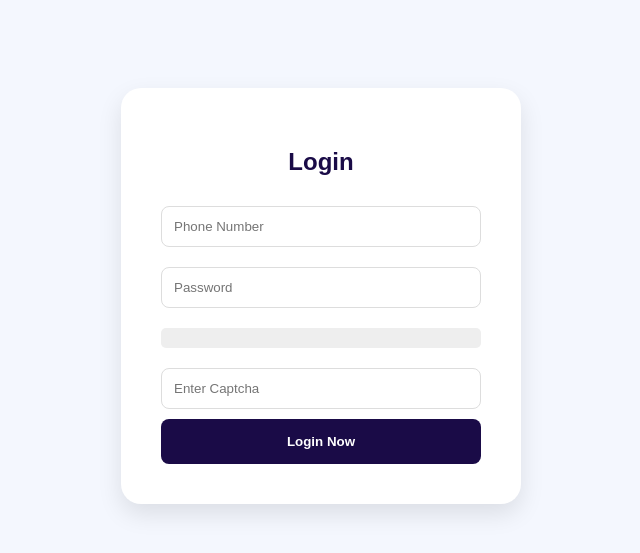
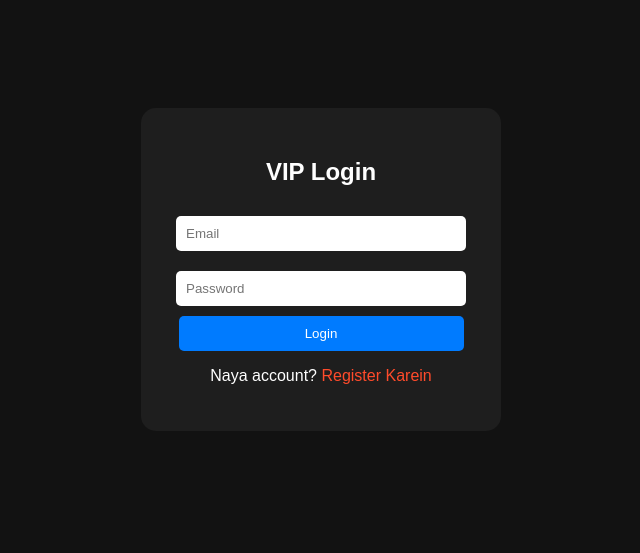
Before and after one commit to raoyugalyadav4554-ship-it/my-vip-login, a Flask app: page / in a window 1280 px wide. Shown: the top 553 px of the page, without its empty margins (319-959 px from the left). Run offline with Flask 3, Linux system fonts and the light colour scheme.

Commit message:
Revamp login page for VIP users

```diff
--- a/templates/login.html
+++ b/templates/login.html
@@ -1,26 +1,24 @@
 <!DOCTYPE html>
 <html>
 <head>
-    <title>Login</title>
+    <title>VIP Login</title>
     <style>
-        body { font-family: sans-serif; background: #f4f7fe; text-align: center; padding-top: 80px; }
-        .box { background: white; display: inline-block; padding: 40px; border-radius: 20px; box-shadow: 0 10px 25px rgba(0,0,0,0.1); width: 320px; }
-        h2 { color: #1a0b47; }
-        input { width: 100%; padding: 12px; margin: 10px 0; border: 1px solid #ddd; border-radius: 8px; box-sizing: border-box; }
-        .captcha { background: #eee; padding: 10px; margin: 10px 0; font-size: 20px; letter-spacing: 5px; font-weight: bold; color: #1a0b47; border-radius: 5px; }
-        button { width: 100%; padding: 15px; background: #1a0b47; color: white; border: none; border-radius: 8px; font-weight: bold; cursor: pointer; }
+        body { font-family: sans-serif; background: #121212; color: white; text-align: center; padding-top: 100px; }
+        .box { background: #1e1e1e; padding: 30px; border-radius: 15px; display: inline-block; width: 300px; }
+        input { width: 90%; padding: 10px; margin: 10px 0; border-radius: 5px; border: none; }
+        button { width: 95%; padding: 10px; background: #007bff; color: white; border: none; border-radius: 5px; cursor: pointer; }
+        a { color: #ff4b2b; text-decoration: none; }
     </style>
 </head>
 <body>
     <div class="box">
-        <h2>Login</h2>
-        <form action="/login" method="post">
-            <input type="text" name="username" placeholder="Phone Number" required>
+        <h2>VIP Login</h2>
+        <form action="/login" method="POST">
+            <input type="email" name="email" placeholder="Email" required>
             <input type="password" name="password" placeholder="Password" required>
-            <div class="captcha">{{ captcha }}</div>
-            <input type="text" name="captcha_input" placeholder="Enter Captcha" required>
-            <button type="submit">Login Now</button>
+            <button type="submit">Login</button>
         </form>
+        <p>Naya account? <a href="/signup_page">Register Karein</a></p>
     </div>
 </body>
 </html>
```
